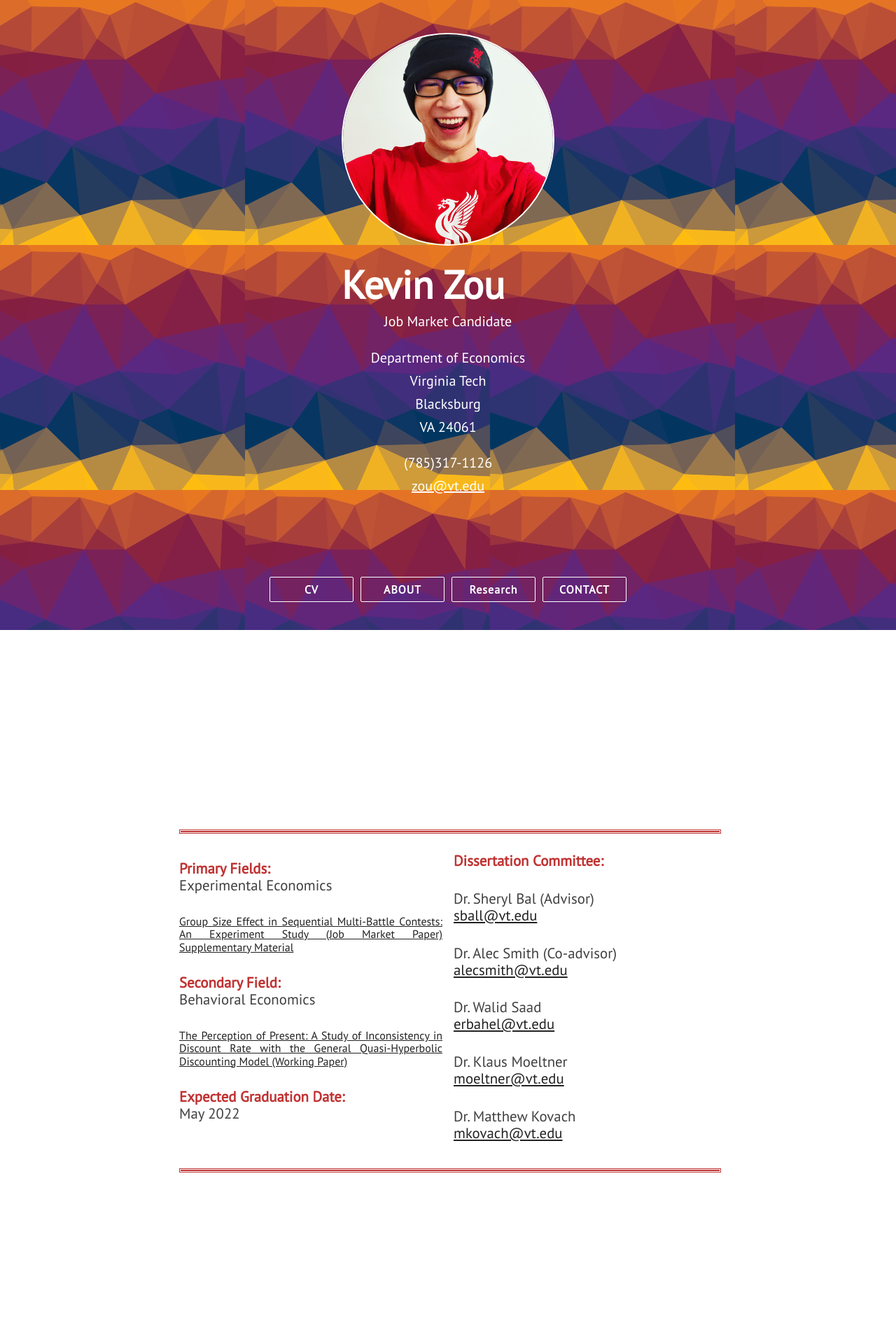
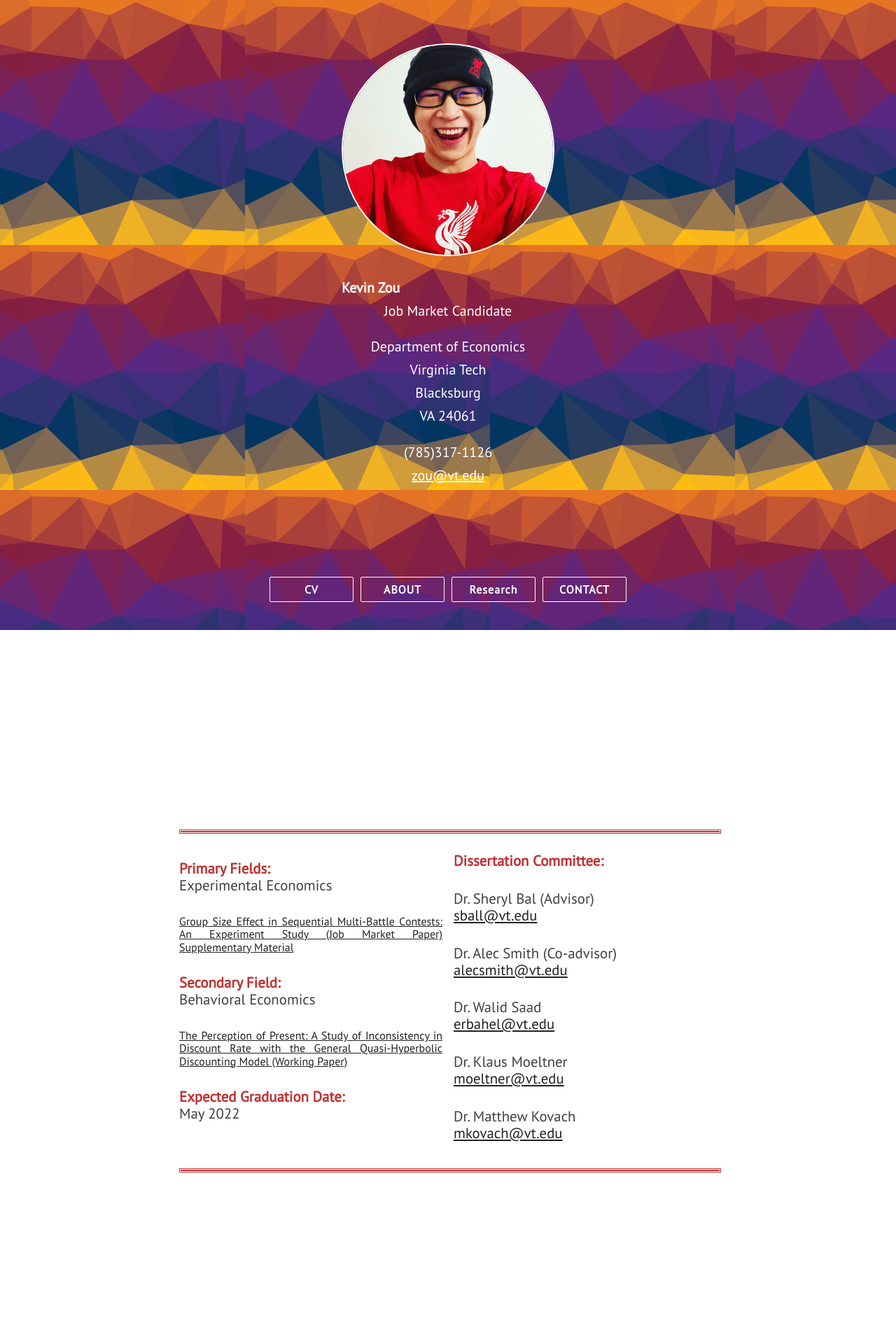
Before and after one commit to KevinKCV/kevinzou, a Jekyll site: the page built from index.html, in a window 1280 px wide. Shown: the top 1920 px of the page at 70% size. Built offline with Jekyll 4.4.1, drawn with Linux system fonts in a browser that asks for light colours; nearby versions of some CDN libraries.

Commit message:
Update 00nav.html

```diff
--- a/_includes/00nav.html
+++ b/_includes/00nav.html
@@ -4,7 +4,7 @@
         <div class="profile-pic-div animated">
             <a href="#about" class="profile-pic-link"><img src="{{ site.profile_picture }}" class="profile-pic"/></a>
         </div>
-        <div class="head-name head-title center-align animated" id="head-name">   {{ site.title }}</div>
+        <div class="head-punchline head-title center-align animated" id="head-name">   {{ site.title }}</div>
         <div class="head-punchline animated">{{site.description}}</div>
         <br>
         <div class="head-punchline center-align">Department of Economics</div>
```
